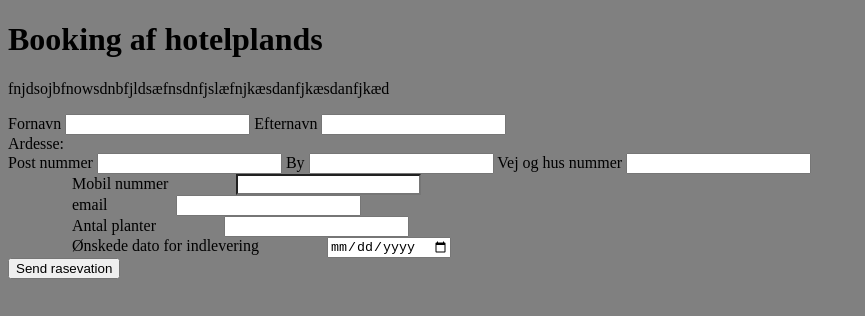
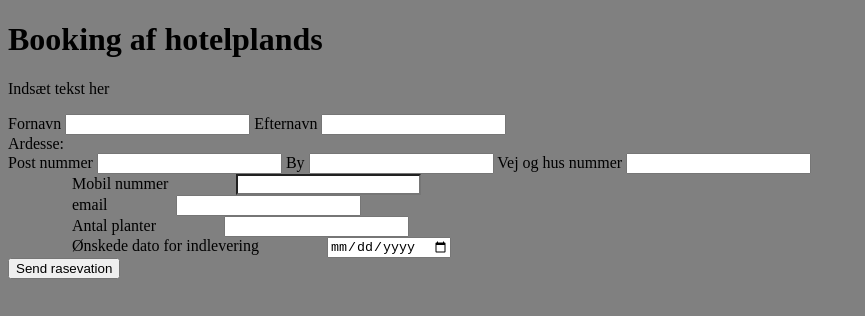
Before and after one commit to Annemissen/plantehotel, a plain HTML site: page public/index.html in a window 1280 px wide. Shown: the whole page, without its empty margins (0-865 px from the left). Drawn offline with Linux system fonts and the light colour scheme.

Commit message:
lille ændring af paragraf i html

```diff
--- a/public/index.html
+++ b/public/index.html
@@ -9,7 +9,7 @@
     <h1>Booking af hotelplands  </h1>
   <body>
     <p>
-        fnjdsojbfnowsdnbfjldsæfnsdnfjslæfnjkæsdanfjkæsdanfjkæd
+        Indsæt tekst her
     </p>
 
     <div id="name-div">
```
